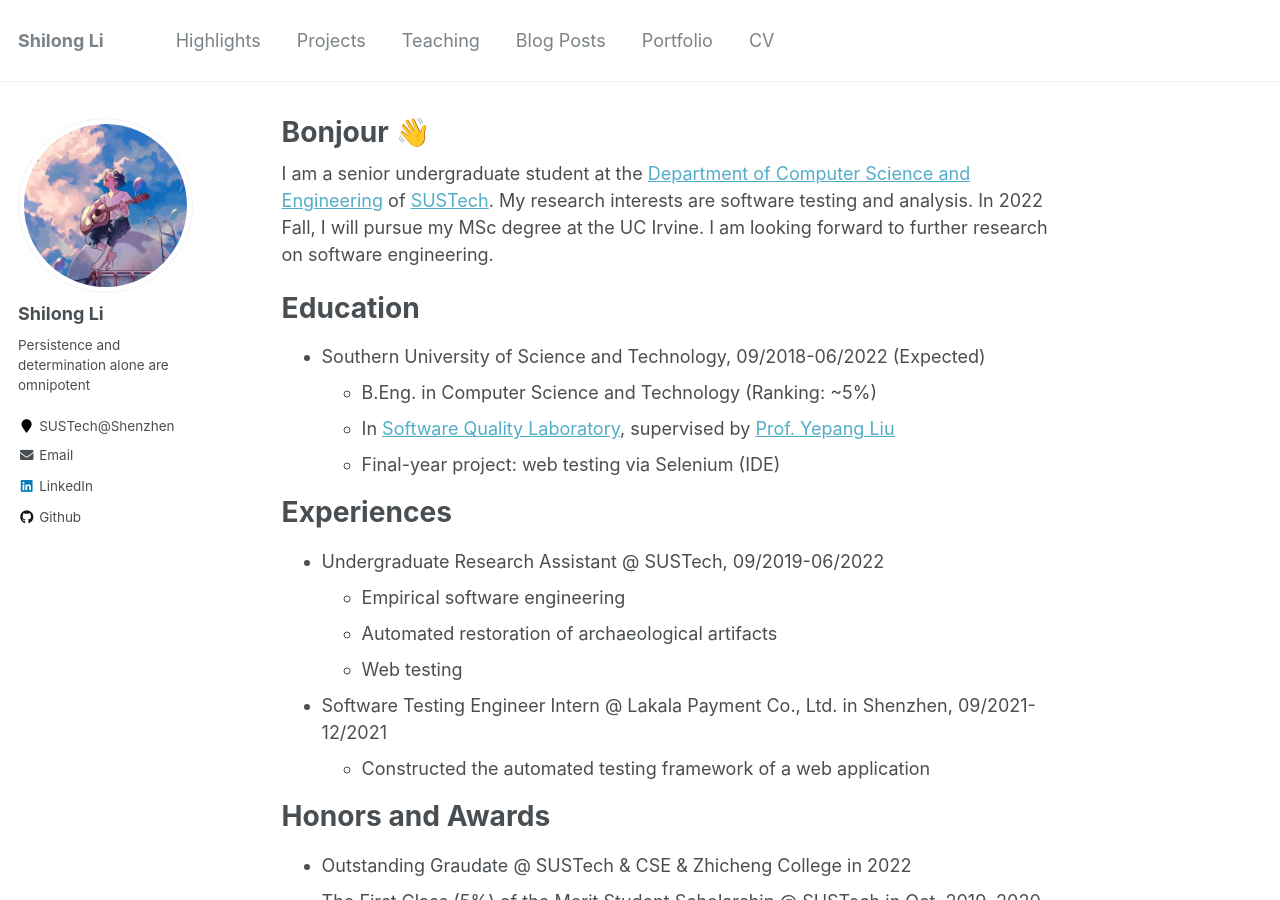
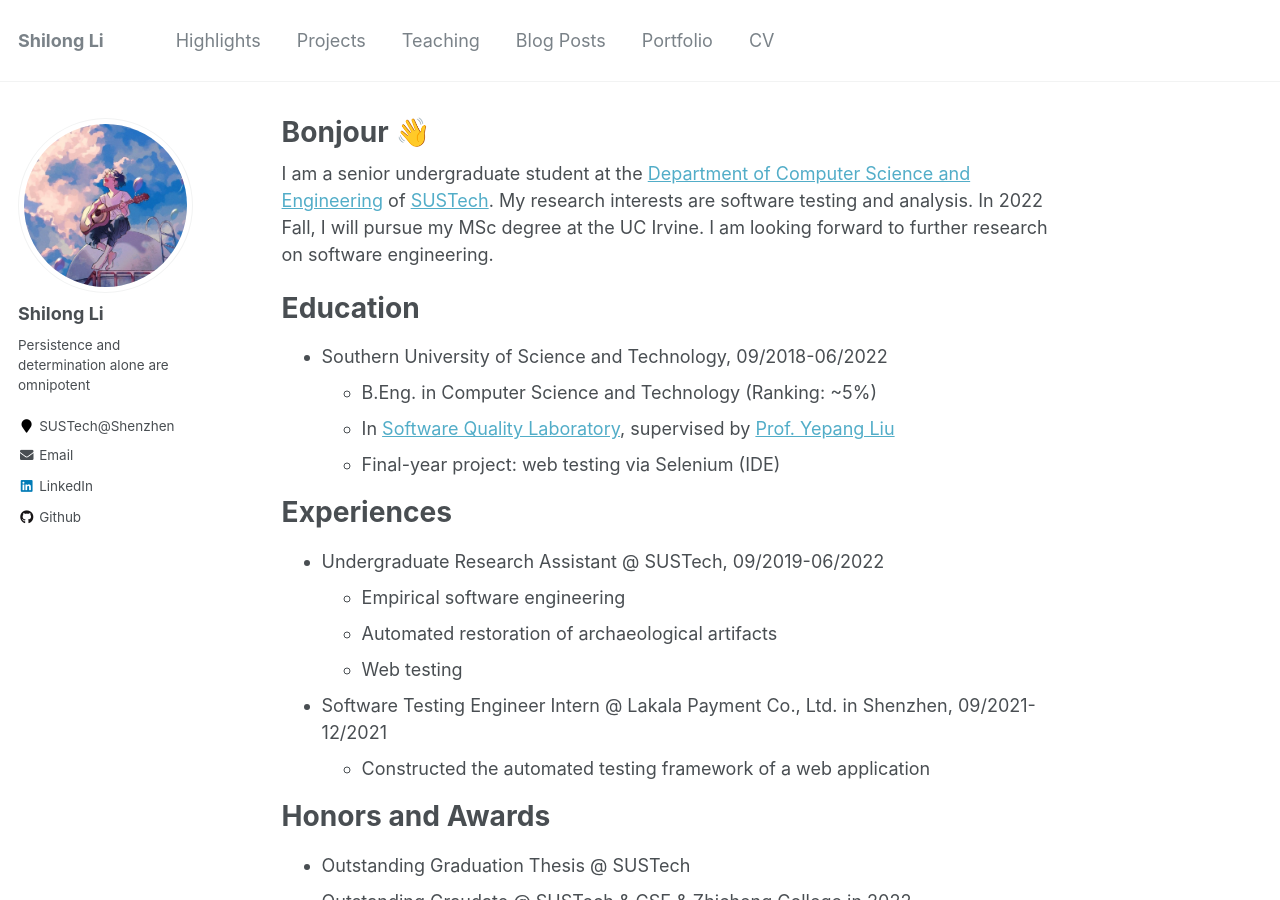
Before and after one commit to lethal233/lethal233.github.io, a Jekyll site: the page built from _pages/about.md, in a window 1280 px wide and 900 px high. Built offline with Jekyll 4.4.1, drawn with Linux system fonts in a browser that asks for light colours.

Commit message:
[update]

```diff
--- a/_pages/about.md
+++ b/_pages/about.md
@@ -12,7 +12,7 @@ I am a senior undergraduate student at the [Department of Computer Science and E
 
 # Education
 
-- Southern University of Science and Technology, 09/2018-06/2022 (Expected)
+- Southern University of Science and Technology, 09/2018-06/2022
   - B.Eng. in Computer Science and Technology (Ranking: ~5%)
   - In [Software Quality Laboratory](https://sqlab-sustech.github.io), supervised by [Prof. Yepang Liu](https://yepangliu.github.io)
   - Final-year project: web testing via Selenium (IDE)
@@ -29,6 +29,7 @@ I am a senior undergraduate student at the [Department of Computer Science and E
 
 # Honors and Awards
 
+- Outstanding Graduation Thesis @ SUSTech
 - Outstanding Graudate @ SUSTech & CSE & Zhicheng College in 2022
 - The First Class (5%) of the Merit Student Scholarship @ SUSTech in Oct. 2019, 2020, 2021
 - Outstanding Teaching Assistant @ SUSTech in June 2021
```
